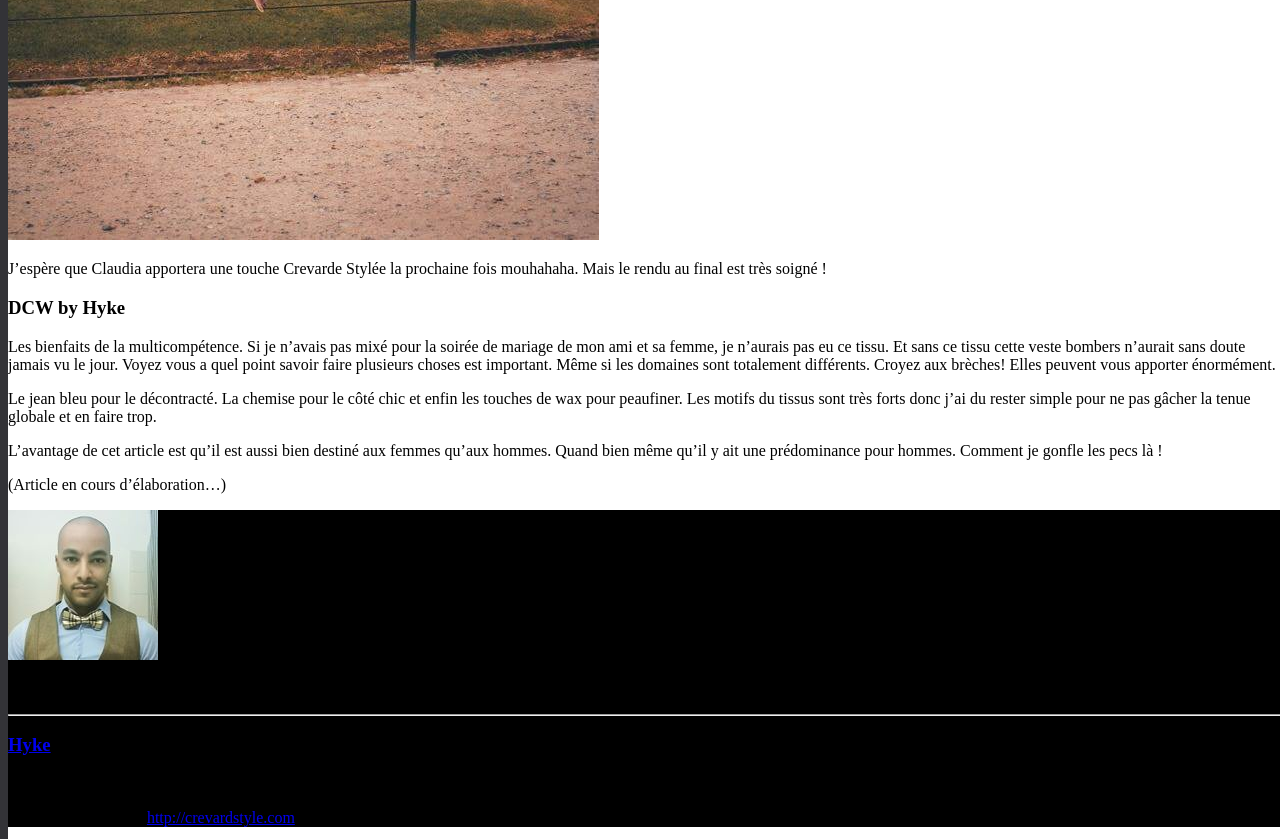
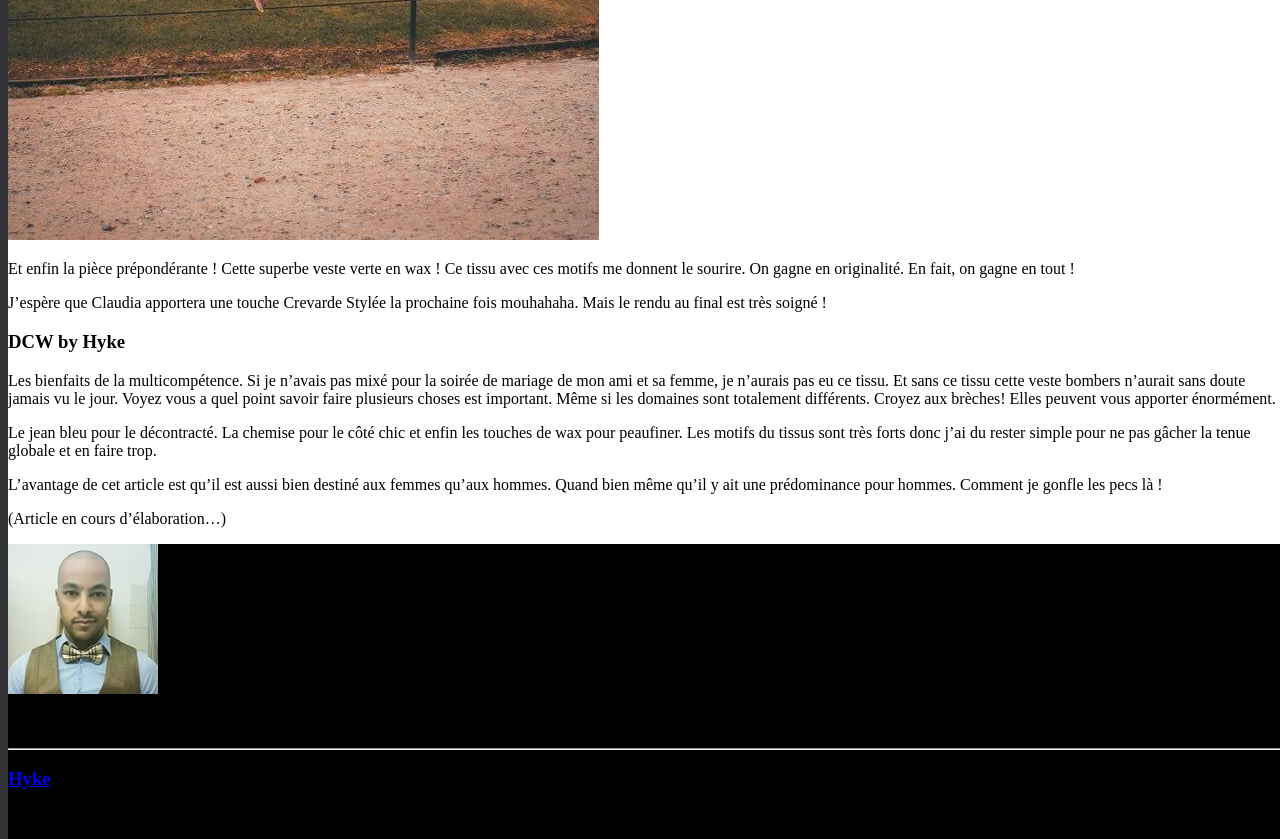
Before and after one commit to darkh2/darkh2.github.io, a Jekyll site: the page built from _posts/2018-08-26-Décontracté-Chic-&-Wax.md, in a window 1280 px wide and 900 px high, scrolled down 4358 px, cut to the strip 0-839 px from the top of the window. Built offline with Jekyll 4.4.1, drawn with Linux system fonts in a browser that asks for light colours; comment, search, counter and statistics services are not loaded.

Commit message:
Update 2018-08-26-Décontracté-Chic-&-Wax.md

```diff
--- a/_posts/2018-08-26-Décontracté-Chic-&-Wax.md
+++ b/_posts/2018-08-26-Décontracté-Chic-&-Wax.md
@@ -34,7 +34,7 @@
 
 ![dcw_c_shoes]({{site.url}}/{{site.baseurl}}img/dcw_c_shoes.jpg)
 
-
+Et enfin la pièce prépondérante ! Cette superbe veste verte en wax ! Ce tissu avec ces motifs me donnent le sourire. On gagne en originalité. En fait, on gagne en tout !
 
 J'espère que Claudia apportera une touche Crevarde Stylée la prochaine fois mouhahaha. Mais le rendu au final est très soigné !
 
```
